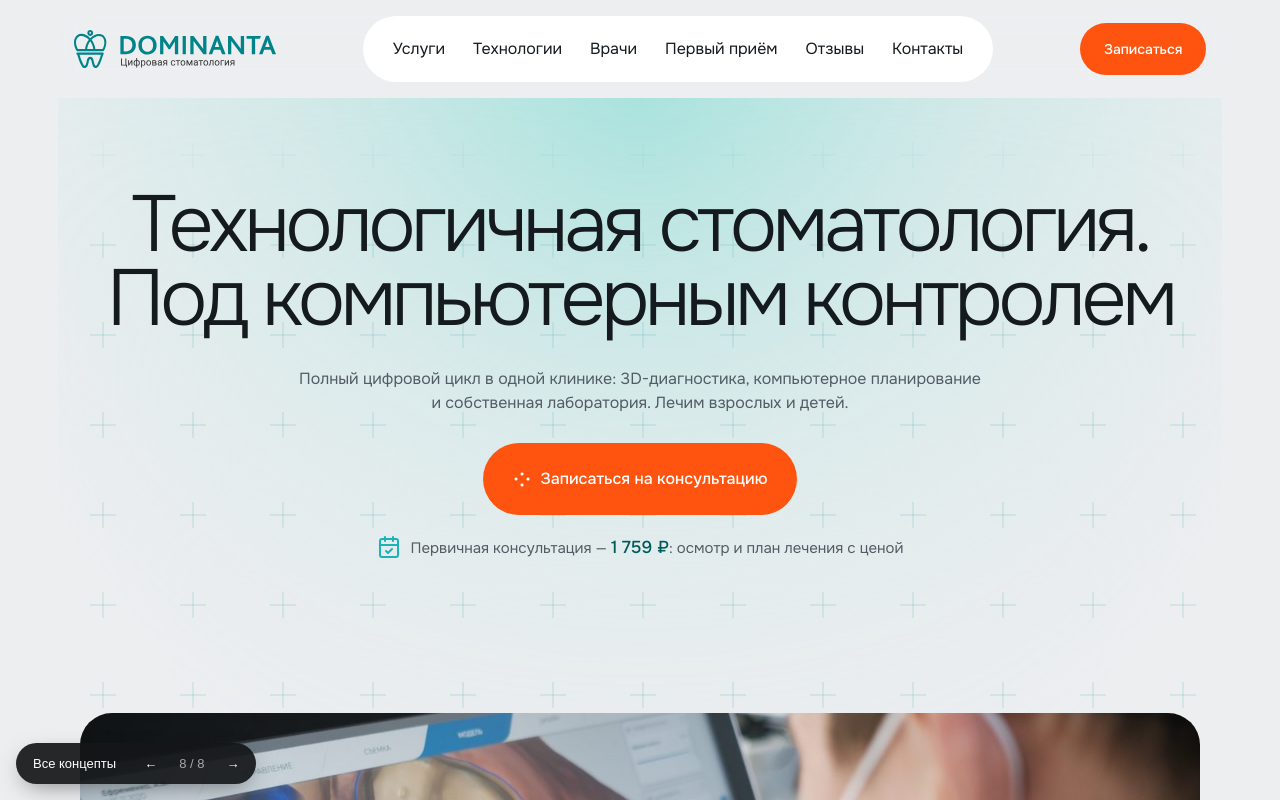
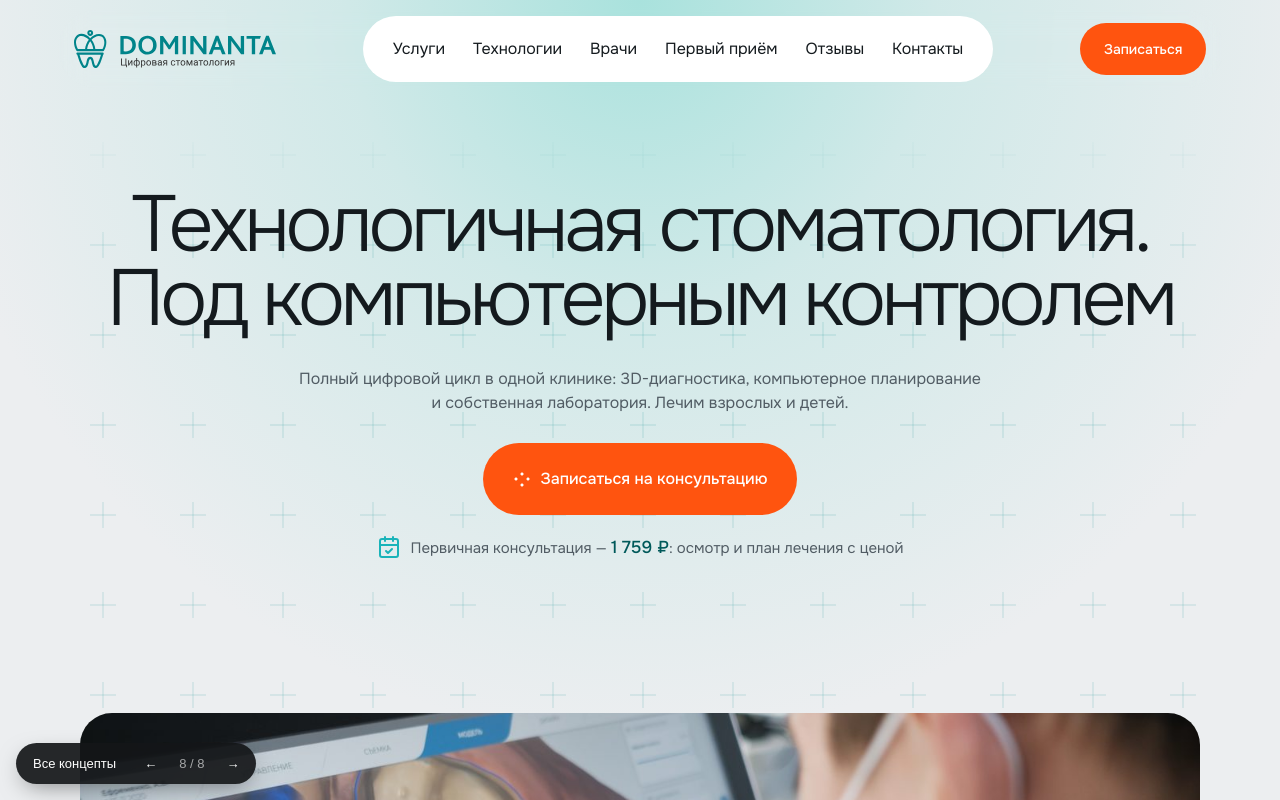
Before and after one commit to panchishen/dominanta-concepts, a plain HTML site: page concept-8.html in a window 1280 px wide. Shown: the top 800 px of the page. Drawn offline with Linux system fonts and the light colour scheme.

Commit message:
Extend the concept 8 hero gradient behind the header

```diff
--- a/concept-8.html
+++ b/concept-8.html
@@ -376,16 +376,6 @@ section[id]{scroll-margin-top:90px}
 .concept-eight section{padding-top:clamp(65px,8vw,130px)}
 .concept-eight h2{font-weight:500;letter-spacing:-.043em}
 .hero{position:relative;isolation:isolate;display:grid;grid-template-columns:minmax(0,1.25fr) minmax(0,.85fr);gap:28px;align-items:center;padding:clamp(40px,7vw,110px) 0 0}
-.hero::before{
-  content:"";
-  position:absolute;
-  z-index:-2;
-  inset:0 0 auto;
-  height:min(760px,85%);
-  background:radial-gradient(ellipse 58% 108% at 50% 0%,#A9E2DD 0%,#A9E2DD66 48%,transparent 100%);
-  mask-image:linear-gradient(to bottom,#000,transparent);
-  pointer-events:none;
-}
 .hero .main{padding:0;min-height:0;display:block}
 .hero .main>.mono{color:#515C64}
 .hero h1{font-size:clamp(40px,5.5vw,88px);line-height:1.01;letter-spacing:-.052em;margin:20px 0 26px}
@@ -440,7 +430,13 @@ header .bar{background:#ECEEF0E6;backdrop-filter:blur(14px);border-radius:100px;
 @media(max-width:800px){.hero h1{font-size:clamp(36px,8vw,64px)}.hero-actions .btn,.hero-actions .more{min-height:52px;padding:14px 20px;font-size:14px}}
 
 /* Centered hero, photo carousel and shared FAQ surface */
-body{background:radial-gradient(ellipse 80% 700px at 0% 34%,#A9E2DD 0%,transparent 96%),radial-gradient(ellipse 70% 780px at 100% 73%,#A9E2DD 0%,transparent 95%),var(--bg)}
+body{
+  background:
+    radial-gradient(ellipse 56% 740px at 50% 0%,#A9E2DD 0%,#A9E2DD66 42%,transparent 100%),
+    radial-gradient(ellipse 80% 700px at 0% 34%,#A9E2DD 0%,transparent 96%),
+    radial-gradient(ellipse 70% 780px at 100% 73%,#A9E2DD 0%,transparent 95%),
+    var(--bg);
+}
 header .bar{position:relative;background:transparent;justify-content:space-between}
 header nav{flex:0 1 auto;padding:12px 18px}
 header nav a{font-weight:400}
```
